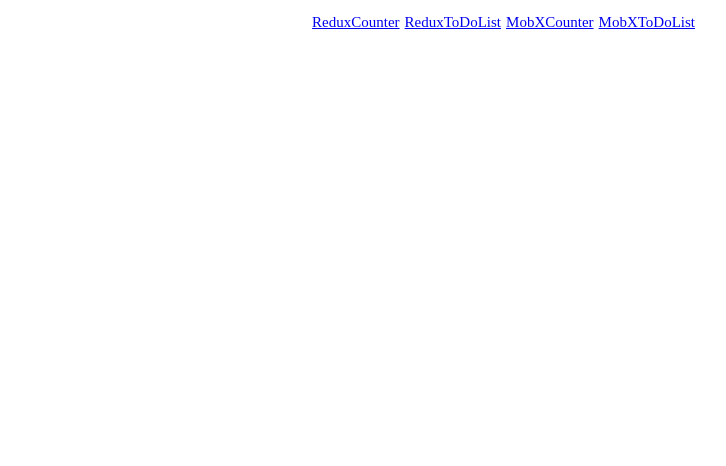
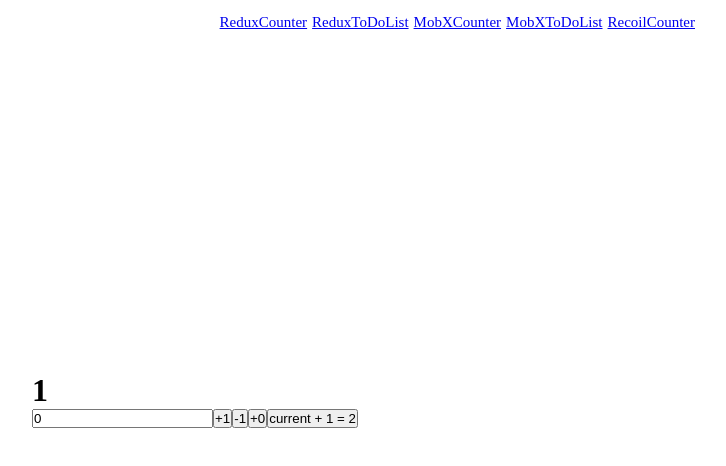
Before and after one commit to jiwooproity/context-experience, a React (Create React App) app: page /recoilcount in a window 1280 px wide. Shown: the top 466 px of the page, without its empty margins (445-1171 px from the left). Built offline with nearby package versions, Linux system fonts and the light colour scheme.

Commit message:
practice: react-recoil and use typescript => make feature recoil-counter

```diff
--- a/package.json
+++ b/package.json
@@ -18,6 +18,7 @@
     "react-redux": "^8.0.5",
     "react-router-dom": "^6.10.0",
     "react-scripts": "5.0.1",
+    "recoil": "^0.7.7",
     "redux": "^4.1.2",
     "typescript": "^4.9.5",
     "web-vitals": "^2.1.4"
--- a/src/App.tsx
+++ b/src/App.tsx
@@ -12,6 +12,9 @@ import Navbar from "./components/Navbar";
 import MobXCounterContainer from "./components/MobXCounterContainer";
 import MobXToDoListContainer from "./components/MobXToDoListContainer";
 
+// recoil
+import RecoilCounterContainer from "./components/RecoilCounterContainer";
+
 function App() {
   return (
     <div>
@@ -22,6 +25,7 @@ function App() {
           <Route path="/todolist" element={<ToDoListContainer />} />
           <Route path="/mobxcount" element={<MobXCounterContainer />} />
           <Route path="/mobxlist" element={<MobXToDoListContainer />}/>
+          <Route path="/recoilcount" element={<RecoilCounterContainer />}/>
         </Routes>
       </BrowserRouter>
     </div>
--- a/src/components/Navbar.tsx
+++ b/src/components/Navbar.tsx
@@ -10,6 +10,7 @@ const Navbar = () => {
                     <Link to="/todolist">ReduxToDoList</Link>
                     <Link to="/mobxcount">MobXCounter</Link>
                     <Link to="/mobxlist">MobXToDoList</Link>
+                    <Link to="/recoilcount">RecoilCounter</Link>
                 </div>
             </div>
         </div>
--- /dev/null
+++ b/src/components/RecoilCounter.tsx
@@ -0,0 +1,38 @@
+import React, { ChangeEvent } from "react";
+
+interface RecoilCounterPropTypes {
+    counter: number,
+    currentCount: number,
+    countValue: number,
+    onChangeState: (e: ChangeEvent<HTMLInputElement>) => void,
+    onIncreaseAction: () => void,
+    onDecreaseAction: () => void,
+    stateIncreaseAction: () => void,
+    selecterIncreaseAction: () => void
+}
+
+const RecoilCounter = ({
+    counter,
+    currentCount,
+    countValue,
+    onChangeState,
+    onIncreaseAction,
+    onDecreaseAction,
+    stateIncreaseAction,
+    selecterIncreaseAction
+}: RecoilCounterPropTypes) => {
+    return (
+        <div className="count_container">
+            <div>
+                <h1>{counter}</h1>
+                <input type="number" value={currentCount} onChange={onChangeState}/>
+                <button onClick={onIncreaseAction}>+1</button>
+                <button onClick={onDecreaseAction}>-1</button>
+                <button onClick={stateIncreaseAction}>+{currentCount}</button>
+                <button onClick={selecterIncreaseAction}>current + 1 = {countValue}</button>
+            </div>
+        </div>
+    )
+}
+
+export default RecoilCounter;
--- /dev/null
+++ b/src/components/RecoilCounterContainer.tsx
@@ -0,0 +1,56 @@
+import React, { ChangeEvent, useState } from "react";
+
+import { useRecoilState, useRecoilValue, selector } from "recoil";
+import { counterStore } from "../recoilstore/counterStore";
+import RecoilCounter from "./RecoilCounter";
+
+const RecoilCounterContainer = (): JSX.Element => {
+    const [currentCount, setCurrentCount] = useState<number>(0);
+    const [counter, setCounter] = useRecoilState<number>(counterStore);
+
+    const selecterCount = selector({
+        key: 'selecterCount',
+        get: ({ get }) => {
+            const counter = get(counterStore);
+            return counter + 1;
+        }
+    });
+
+    const countValue = useRecoilValue<number>(selecterCount);
+
+    const onIncreaseAction = () => {
+        setCounter((state) => state + 1);
+    }
+
+    const onDecreaseAction = () => {
+        setCounter((state) => state - 1);
+    }
+
+    const onChangeState = (e: ChangeEvent<HTMLInputElement>) => {
+        const value = +e.target.value;
+        setCurrentCount(value);
+    }
+
+    const stateIncreaseAction = () => {
+        setCounter((state) => state + currentCount);
+    }
+
+    const selecterIncreaseAction = () => {
+        setCounter((state) => state + countValue);
+    }
+
+    return (
+        <RecoilCounter
+            counter={counter}
+            currentCount={currentCount}
+            countValue={countValue}
+            onChangeState={onChangeState}
+            onIncreaseAction={onIncreaseAction}
+            onDecreaseAction={onDecreaseAction}
+            stateIncreaseAction={stateIncreaseAction}
+            selecterIncreaseAction={selecterIncreaseAction}
+        />
+    )
+}
+
+export default RecoilCounterContainer;
--- a/src/index.tsx
+++ b/src/index.tsx
@@ -4,6 +4,7 @@ import App from "./App";
 
 import { createStore } from "redux";
 import { Provider } from "react-redux";
+import { RecoilRoot } from "recoil";
 import rootReducer from "./modules";
 
 const store = createStore(rootReducer);
@@ -11,6 +12,8 @@ const store = createStore(rootReducer);
 const root = ReactDOM.createRoot(document.getElementById("root") as HTMLElement);
 root.render(
   <Provider store={store}>
-    <App />
+    <RecoilRoot>
+      <App />
+    </RecoilRoot>
   </Provider>
 );
--- /dev/null
+++ b/src/recoilstore/counterStore.tsx
@@ -0,0 +1,6 @@
+import { atom } from "recoil";
+
+export const counterStore = atom<number>({
+    key: 'counter',
+    default: 1,
+})
```
Also changed, not shown: 1 other file (tests, documents, lock files or other folders).
